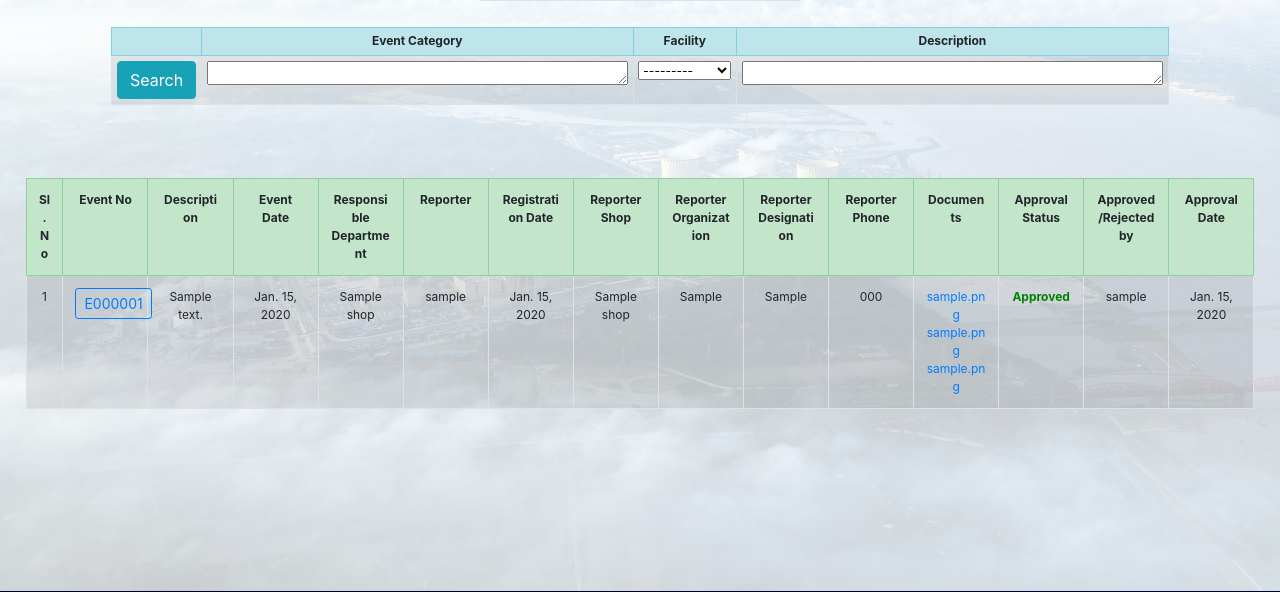
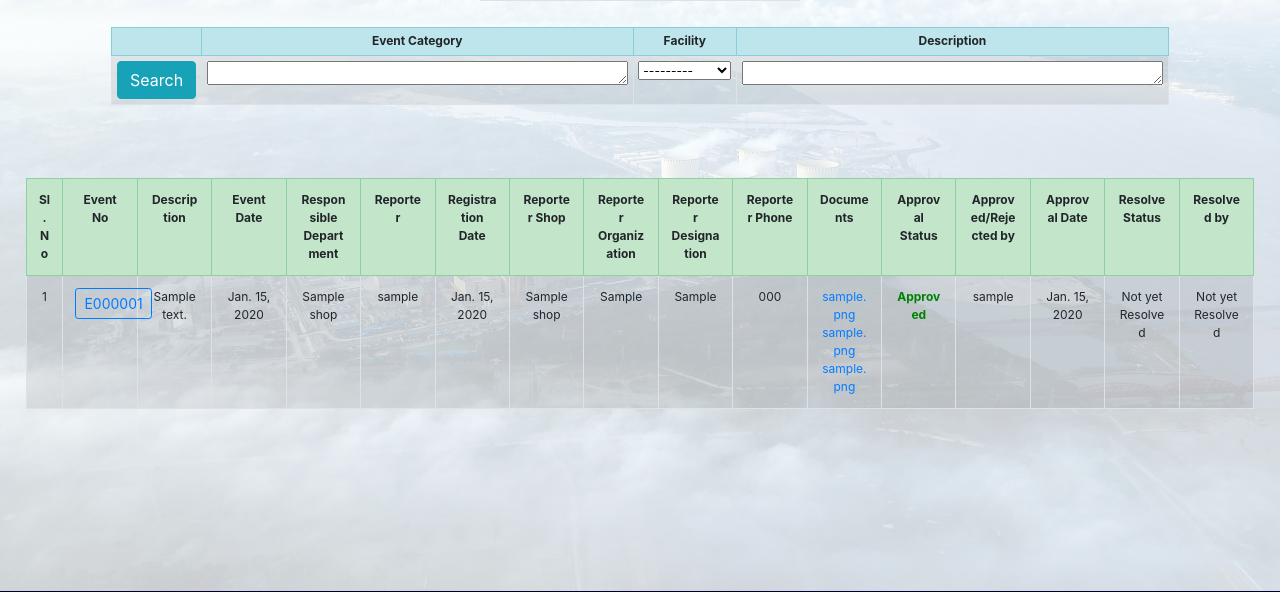
Before and after one commit to tanzrahman/ROEF, a Django app: page /event/assigned?role=supervisor in a window 1280 px wide. Shown: the part 159-751 px from the top of the page. Run offline with Django 5.2, Linux system fonts and the light colour scheme; a user stored in the database is signed in; tables that the repository leaves empty hold one stand-in row (values such as "Sample post"); some libraries are stand-ins or nearby versions.

Commit message:
Event list modified

```diff
--- a/templates/event_management/event_details.html
+++ b/templates/event_management/event_details.html
@@ -184,7 +184,7 @@
                     {% if event.resolution_status %}
                         <tr>
                             <th>Resolve Status</th>
-                            <td>{{ event.get_resolution_status_display }}</td>
+                            <td style="color: green; font-weight: bold">{{ event.get_resolution_status_display }}</td>
                         </tr>
                         <tr>
                             <th>Resolved by</th>
--- a/templates/event_management/event_list.html
+++ b/templates/event_management/event_list.html
@@ -127,11 +127,11 @@
                             <td>Not yet approved</td>
                         {% endif %}
                         {% if event.resolution_status %}
-                            <td>{{ event.resolution_status }}</td>
+                            <td style="color: green; font-weight: bold">{{ event.get_resolution_status_display }}</td>
                             <td>{{ event.resolved_by }}</td>
                         {% else %}
-                            <td>Not yet resolved</td>
-                            <td>Not yet resolved</td>
+                            <td>Not yet Resolved</td>
+                            <td>Not yet Resolved</td>
                         {% endif %}
                     </tr>
                     {% endfor %}
--- a/templates/event_management/event_list_supervisor.html
+++ b/templates/event_management/event_list_supervisor.html
@@ -84,6 +84,8 @@
                         <th>Approval Status</th>
                         <th>Approved/Rejected by</th>
                         <th>Approval Date</th>
+                        <th>Resolve Status</th>
+                        <th>Resolved by</th>
                     </tr>
 
                     {% for event in event_list %}
@@ -124,6 +126,13 @@
                         <td>Not yet approved</td>
                         <td>Not yet approved</td>
                         {% endif %}
+                        {% if event.resolution_status %}
+                            <td style="color: green; font-weight: bold">{{ event.get_resolution_status_display }}</td>
+                            <td>{{ event.resolved_by }}</td>
+                        {% else %}
+                            <td>Not yet Resolved</td>
+                            <td>Not yet Resolved</td>
+                        {% endif %}
                     </tr>
                     {% endfor %}
                 </table>
```
Also changed, not shown: templates/event_management/event_list_executor.html (+9 -0 lines).
